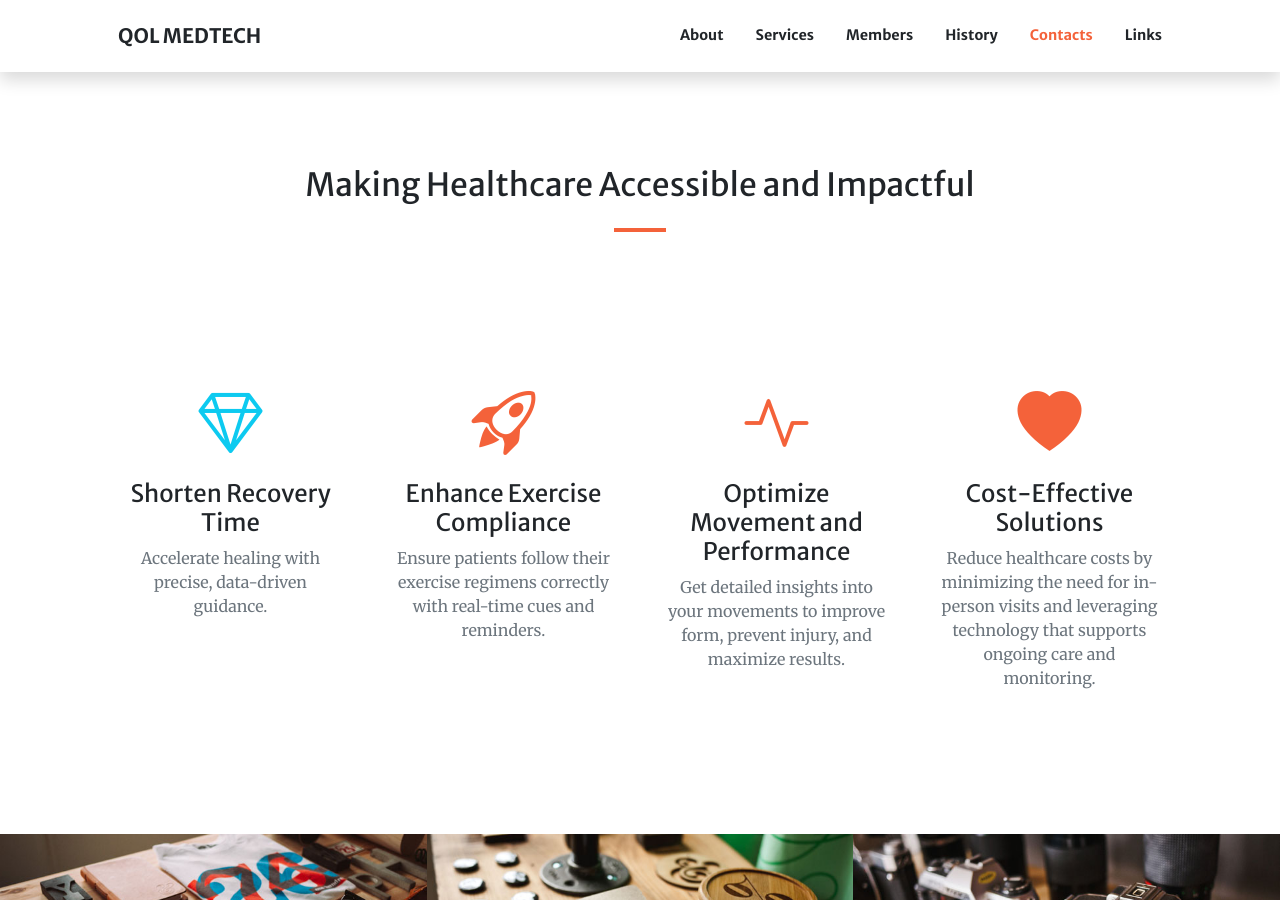
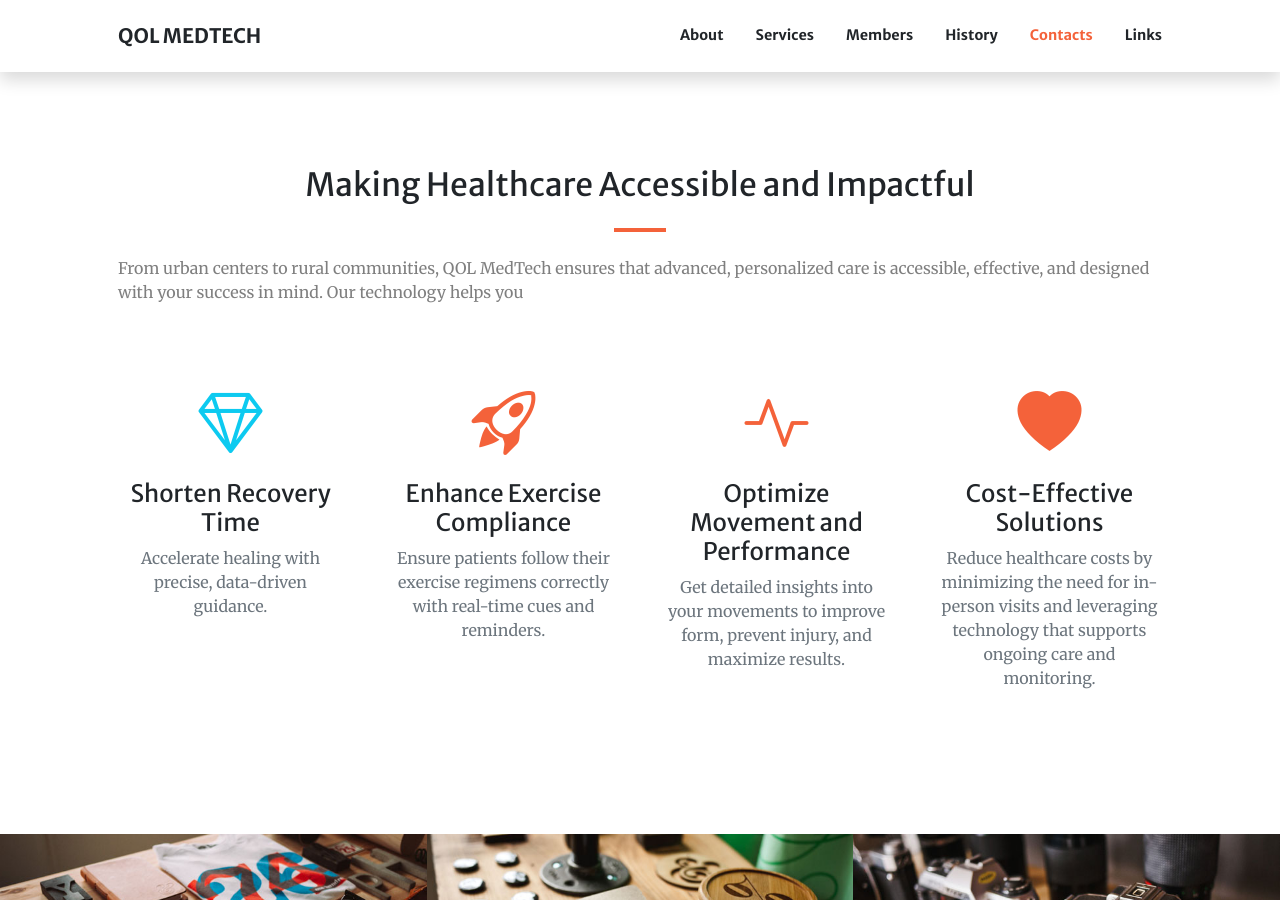
Before and after one commit to QOLMedTech/old-site, a Jekyll site: the page built from index.md, in a window 1280 px wide and 900 px high, scrolled down 1461 px. Built offline with Jekyll 4.4.1, drawn with Linux system fonts in a browser that asks for light colours; comment, search, counter and statistics services are not loaded.

Commit message:
change text color

```diff
--- a/_includes/services.html
+++ b/_includes/services.html
@@ -2,7 +2,7 @@
   <div class="container px-4 px-lg-5">
     <h2 class="text-center mt-0">{{ section.title }}</h2>
     <hr class="divider border border-primary border-2">
-    <div class="text-white-50 mb-4 ">{{ section.text | markdownify }}</div>
+    <div class="text-black-50 mb-4 ">{{ section.text | markdownify }}</div>
     <!-- <p class="text-muted mb-0">{{ page.header.text }}</p> -->
     <div class="row gx-4 gx-lg-5 justify-content-center">
       <!-- {#% assign cols = section.size | at_most: 4 %#} -->
```
